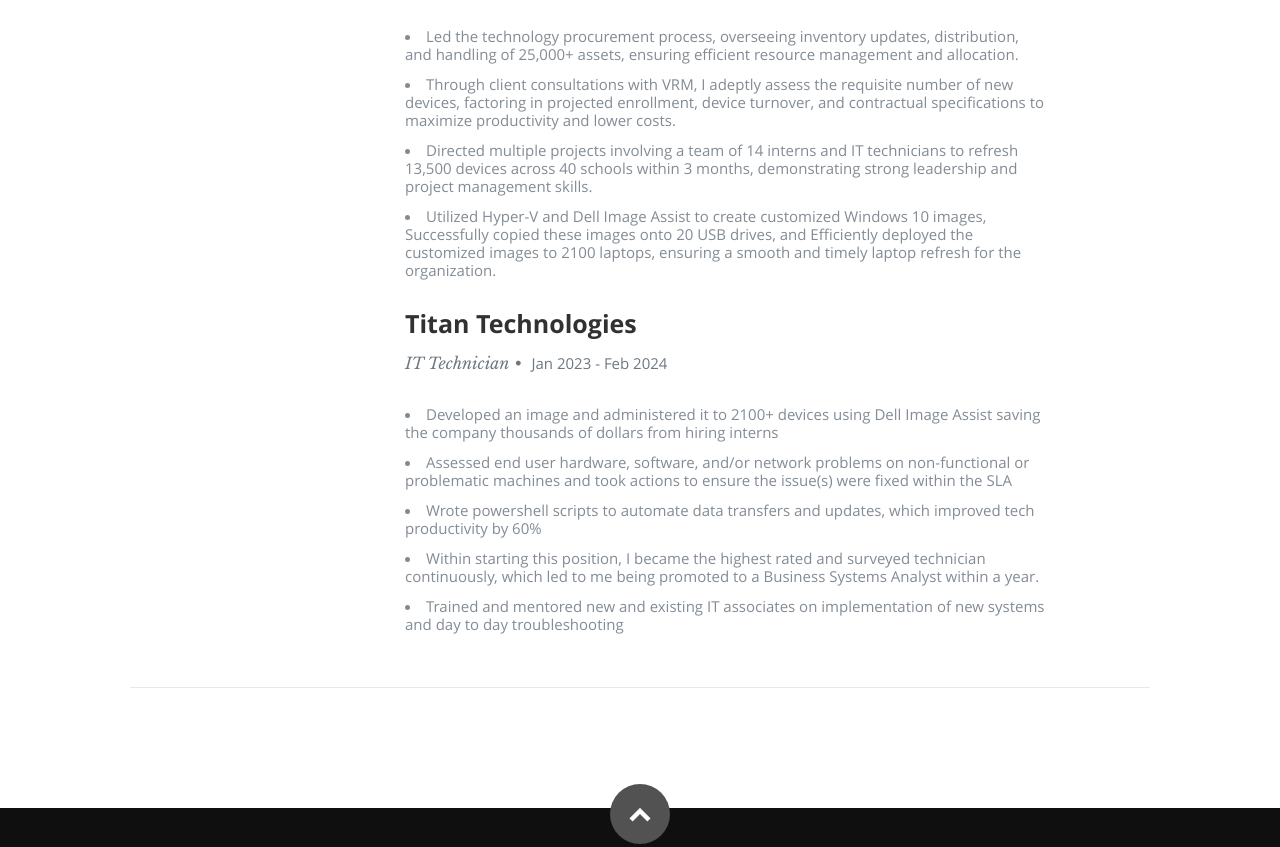
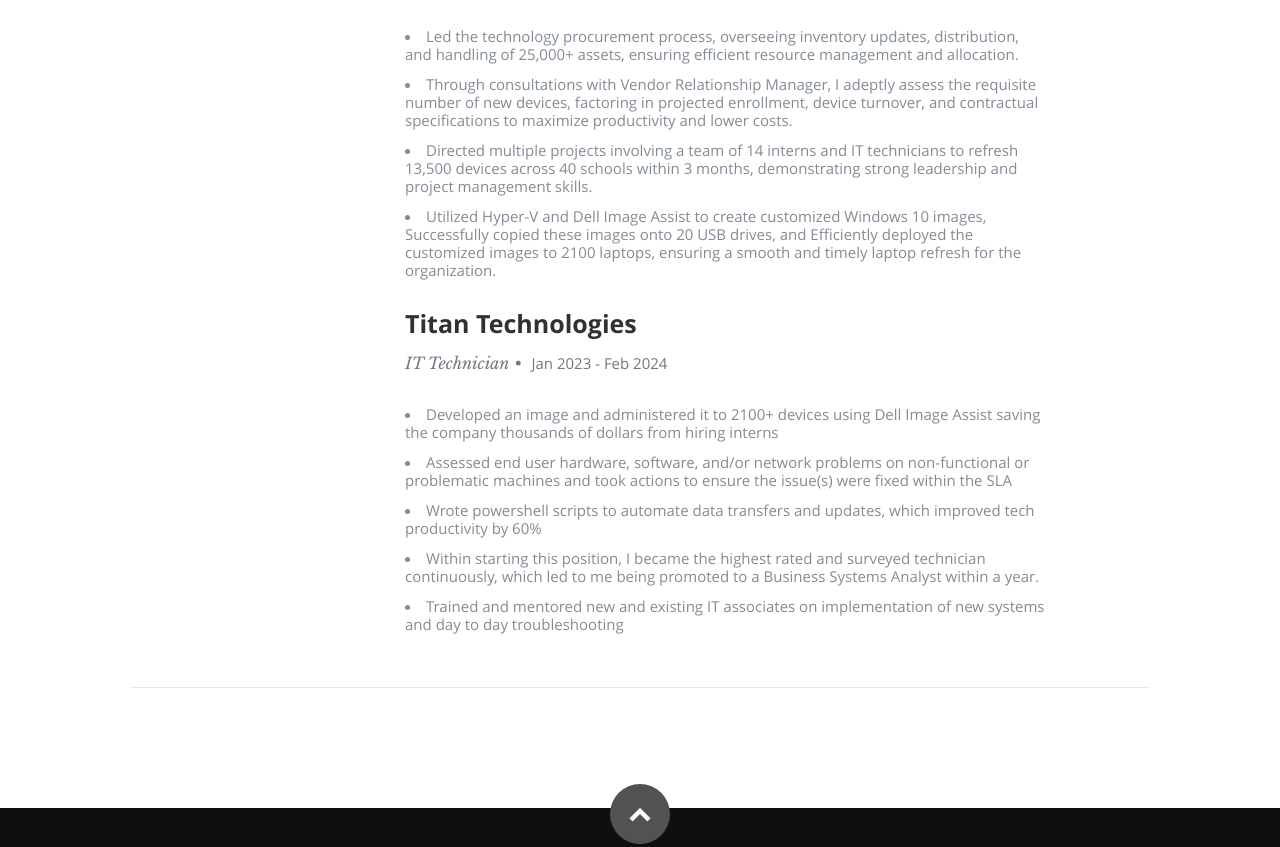
Before and after one commit to ItsTriich/Azure-Resume, a website: page src/index.html in a window 1280 px wide. Shown: the part 1932-2779 px from the top of the page. Drawn offline with nearby package versions, Linux system fonts and the light colour scheme; no server answers.

Commit message:
Update index.html

```diff
--- a/src/index.html
+++ b/src/index.html
@@ -199,7 +199,7 @@
                   <p>
 
                      <li>Led the technology procurement process, overseeing inventory updates, distribution, and handling of 25,000+ assets, ensuring efficient resource management and allocation.</li>
-                     <li>Through client consultations with VRM, I adeptly assess the requisite number of new devices, factoring in projected enrollment, device turnover, and contractual specifications to maximize productivity and lower costs.</li>
+                     <li>Through consultations with Vendor Relationship Manager, I adeptly assess the requisite number of new devices, factoring in projected enrollment, device turnover, and contractual specifications to maximize productivity and lower costs.</li>
                      <li>Directed multiple projects involving a team of 14 interns and IT technicians to refresh 13,500 devices across 40 schools within 3 months, demonstrating strong leadership and project management skills.</li>
                      <li>Utilized Hyper-V and Dell Image Assist to create customized Windows 10 images, Successfully copied these images onto 20 USB drives, and Efficiently deployed the customized images to 2100 laptops, ensuring a smooth and timely laptop refresh for the organization.</li>
 
```
